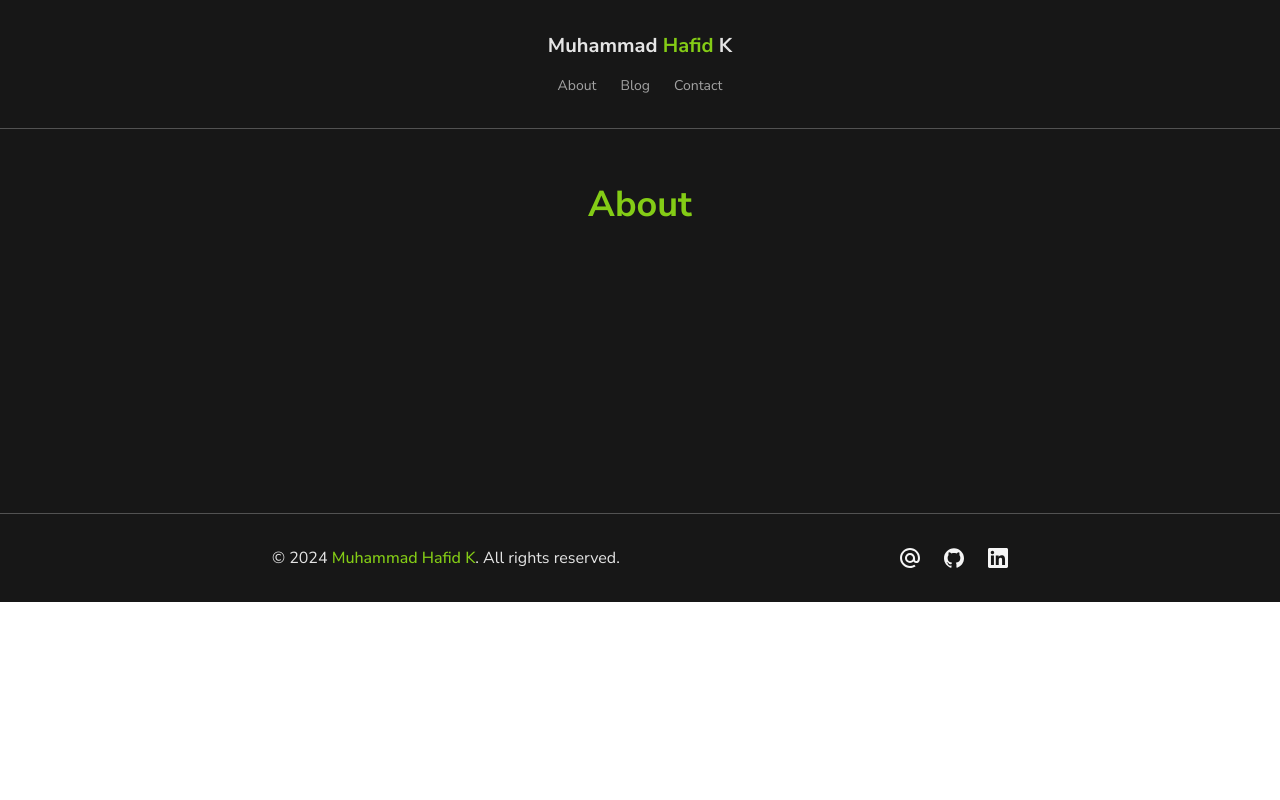
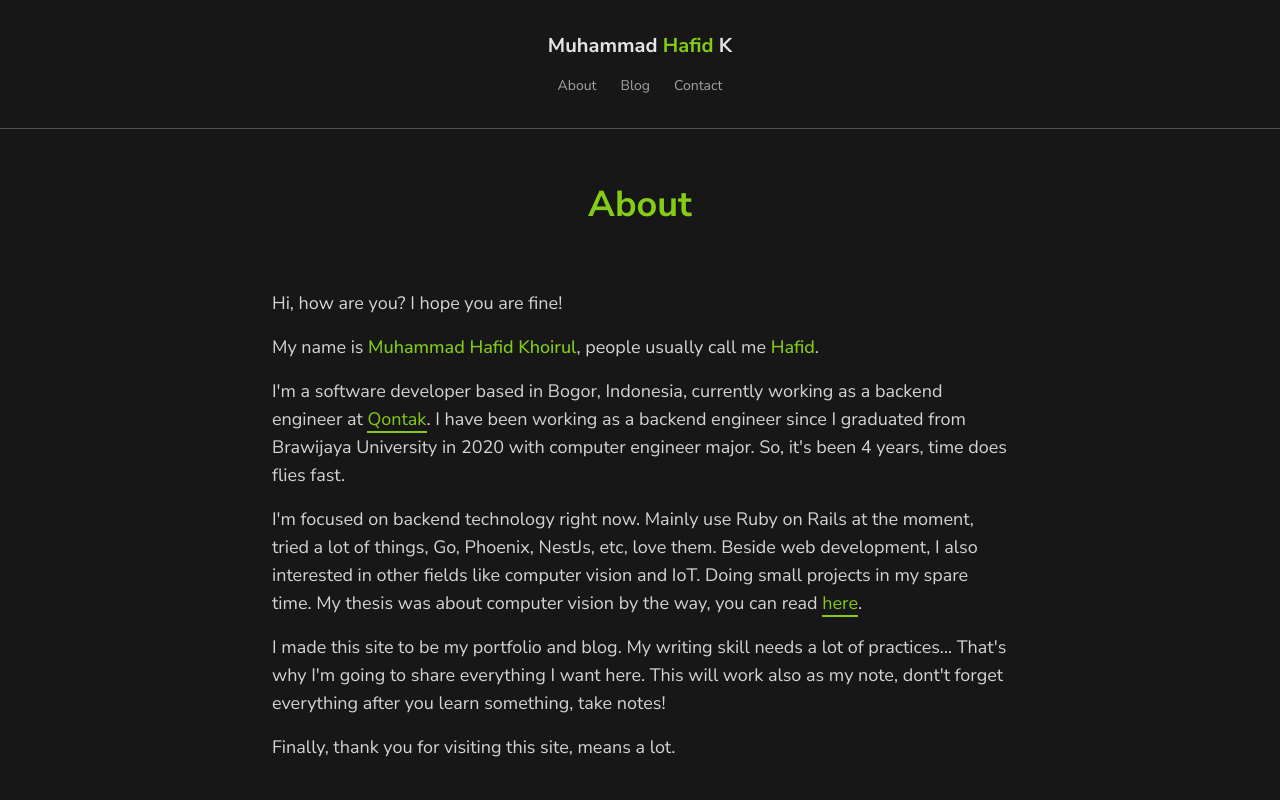
Before and after one commit to mhafidk/potfolio-blog, a SvelteKit app: page /about in a window 1280 px wide. Shown: the top 800 px of the page. Built offline with nearby package versions, Linux system fonts and the light colour scheme.

Commit message:
add about page

```diff
--- a/src/routes/about/+page.svelte
+++ b/src/routes/about/+page.svelte
@@ -4,4 +4,38 @@
 
 <div class="">
 	<h1 class="text-center text-4xl font-bold text-lime-500">About</h1>
+	<div class="mt-16">
+		<p>Hi, how are you? I hope you are fine!</p>
+		<p class="mt-4">
+			My name is <span class="font-medium text-lime-500">Muhammad Hafid Khoirul</span>, people
+			usually call me
+			<span class="font-medium text-lime-500">Hafid</span>.
+		</p>
+		<p class="mt-4">
+			I'm a software developer based in Bogor, Indonesia, currently working as a backend engineer at <a
+				class="border-b-2 border-lime-500 text-lime-500 hover:border-lime-400 hover:text-lime-400"
+				href="https://www.qontak.com"
+				target="_blank"
+				rel="norefferer">Qontak</a
+			>. I have been working as a backend engineer since I graduated from Brawijaya University in
+			2020 with computer engineer major. So, it's been 4 years, time does flies fast.
+		</p>
+		<p class="mt-4">
+			I'm focused on backend technology right now. Mainly use Ruby on Rails at the moment, tried a
+			lot of things, Go, Phoenix, NestJs, etc, love them. Beside web development, I also interested
+			in other fields like computer vision and IoT. Doing small projects in my spare time. My thesis
+			was about computer vision by the way, you can read <a
+				class="border-b-2 border-lime-500 text-lime-500 hover:border-lime-400 hover:text-lime-400"
+				href="https://j-ptiik.ub.ac.id/index.php/j-ptiik/article/view/7129"
+				target="_blank"
+				rel="norefferer">here</a
+			>.
+		</p>
+		<p class="mt-4">
+			I made this site to be my portfolio and blog. My writing skill needs a lot of practices...
+			That's why I'm going to share everything I want here. This will work also as my note, dont't
+			forget everything after you learn something, take notes!
+		</p>
+		<p class="mt-4">Finally, thank you for visiting this site, means a lot.</p>
+	</div>
 </div>
```
